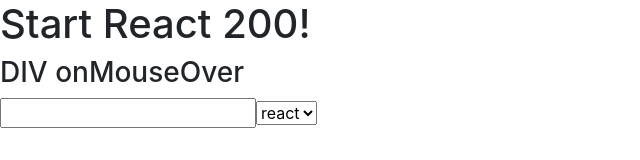
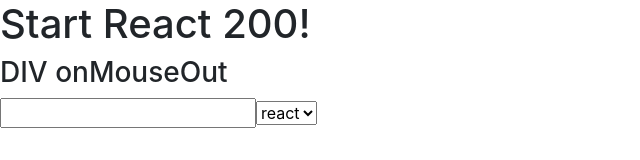
Before and after one commit to hws522/react-200, a React (Create React App) app in the folder client/: page / in a window 1280 px wide. Shown: the top 160 px of the page, without its empty margins (0-640 px from the left). Built offline with nearby package versions, Linux system fonts and the light colour scheme; the HTML template or start-up script is replaced by a standard one.

Commit message:
mouseout 이벤트 사용하기

```diff
--- a/client/src/App.js
+++ b/client/src/App.js
@@ -1,11 +1,11 @@
 import React from 'react';
-import ReactMouseOver from './R069_onMouseOver'
+import ReactMouseOut from './R070_onMouseOut'
 
 function App() {
   return (
     <div>
       <h1>Start React 200!</h1>
-      <ReactMouseOver/>
+      <ReactMouseOut/>
     </div>
   );
 }
--- /dev/null
+++ b/client/src/R070_onMouseOut.js
@@ -0,0 +1,24 @@
+import React, { Component } from 'react';
+
+class R070_onMouseOut extends Component {
+  MouseOut(tag) {
+    console.log('TAG : '+tag);
+  }
+
+  render() {
+    return (
+      <>
+        <div onMouseOut={e => this.MouseOut("div")}>
+          <h3>DIV onMouseOut</h3>
+        </div>
+        <input type="text" onMouseOut={e => this.MouseOut("input")}/>
+        <select onMouseOut={e => this.MouseOut("select")}>
+            <option value="react">react</option>
+            <option value="200">200</option>
+        </select>
+      </>
+    )
+  }
+}
+
+export default R070_onMouseOut;
```
Also changed, not shown: 1 other file (tests, documents, lock files or other folders).
